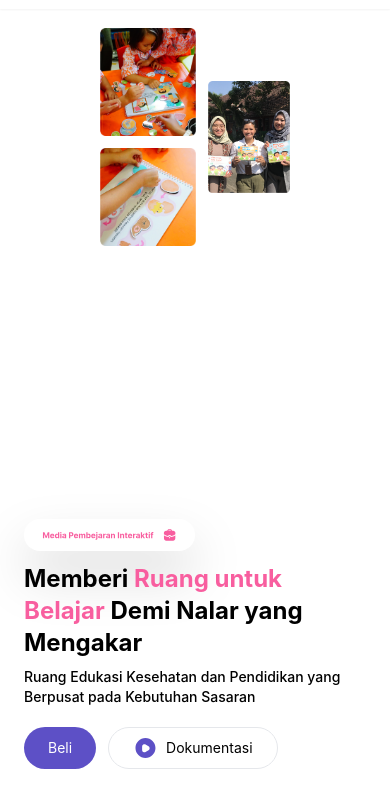
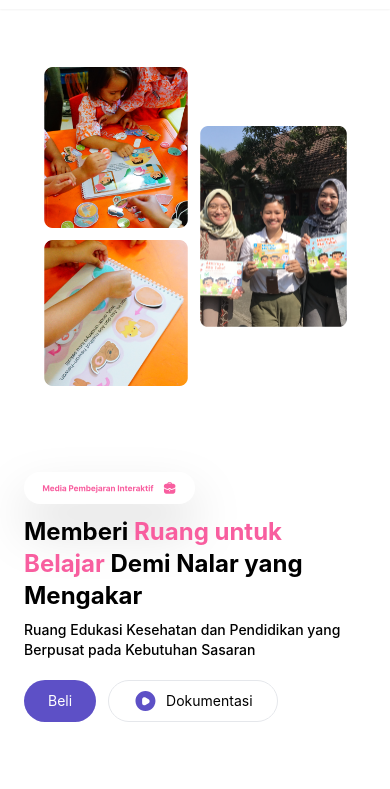
Before and after one commit to ahmakbardev/omahnalar, a website: page src/index.html in a window 390 px wide. Shown: the part 55-844 px from the top of the page. Drawn offline with Linux system fonts and the light colour scheme; a script that the page names is missing; files whose address does not match are found by name.

Commit message:
adjusting header hero section for images

```diff
--- a/src/index.html
+++ b/src/index.html
@@ -81,7 +81,7 @@
 
     <div
       id="beranda"
-      class="w-full h-full flex flex-col md:flex-row px-6 lg:px-20 xl:px-40 pt-20 justify-between gap-8 items-center"
+      class="w-full h-full flex flex-col md:flex-row px-6 lg:px-20 xl:px-40 pt-20 md:justify-between gap-8 items-center"
     >
       <div class="lg:basis-2/5 order-2 md:order-1">
         <img
@@ -113,17 +113,17 @@
           </button>
         </div>
       </div>
-      <div class="gap-3 items-center relative max-h-56 flex order-1 md:order-2">
+      <div class="gap-3 items-center relative w-full justify-center md:w-[unset] md:max-h-56 flex order-1 md:order-2">
         <div class="flex flex-col h-fit gap-3">
           <img
-            class="w-24 md:w-52 flex md:hidden xl:flex"
+            class="w-36 md:w-52 flex md:hidden xl:flex"
             src="./assets/images/head-1.png"
             alt=""
             onmouseover="showTooltip('tooltip1')"
             onmouseout="hideTooltip('tooltip1')"
           />
           <img
-            class="w-24 md:w-52 flex md:hidden xl:flex"
+            class="w-36 md:w-52 flex md:hidden xl:flex"
             src="./assets/images/head-1-2.png"
             alt=""
             onmouseover="showTooltip('tooltip2')"
```
Also changed, not shown: src/output.css.
